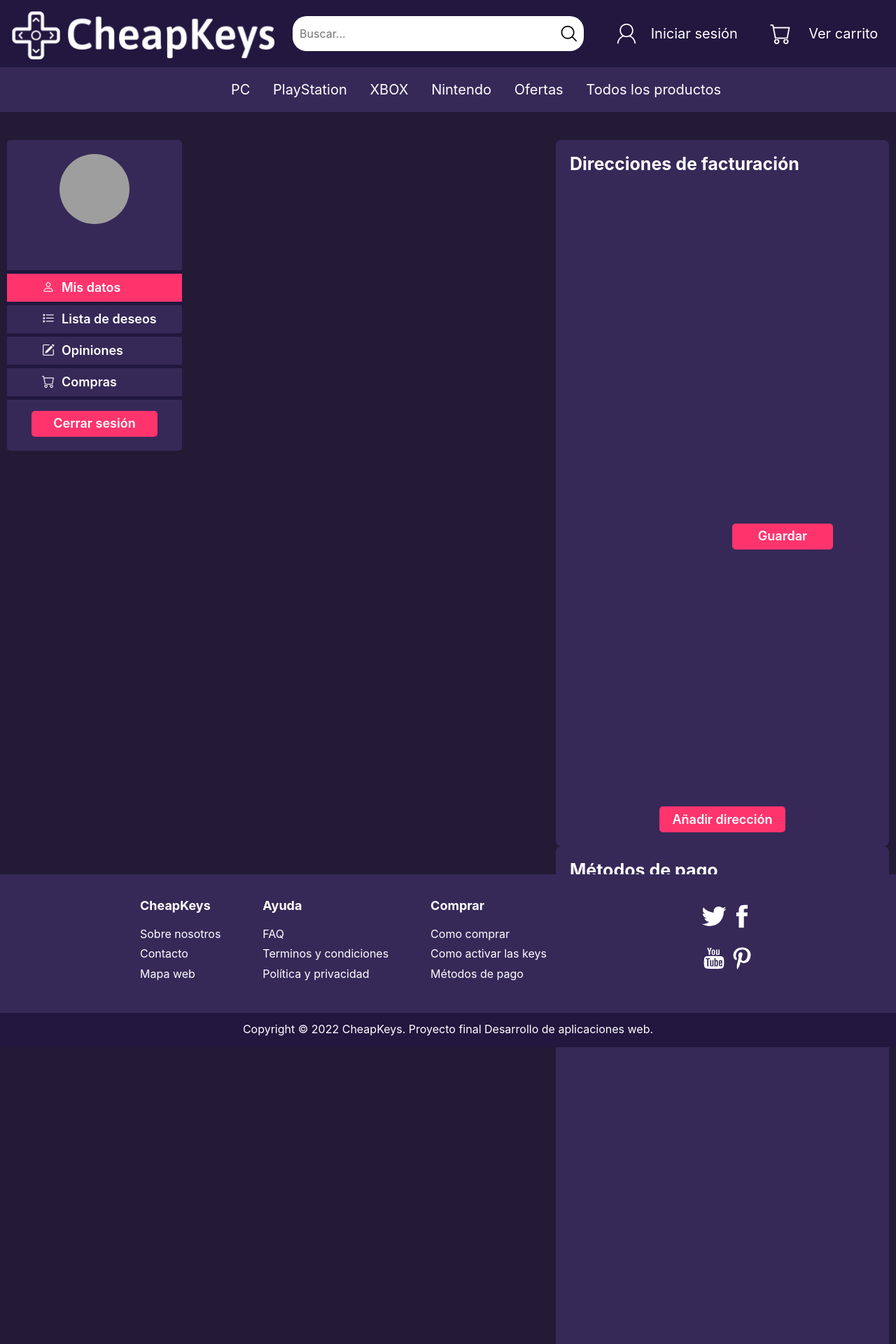
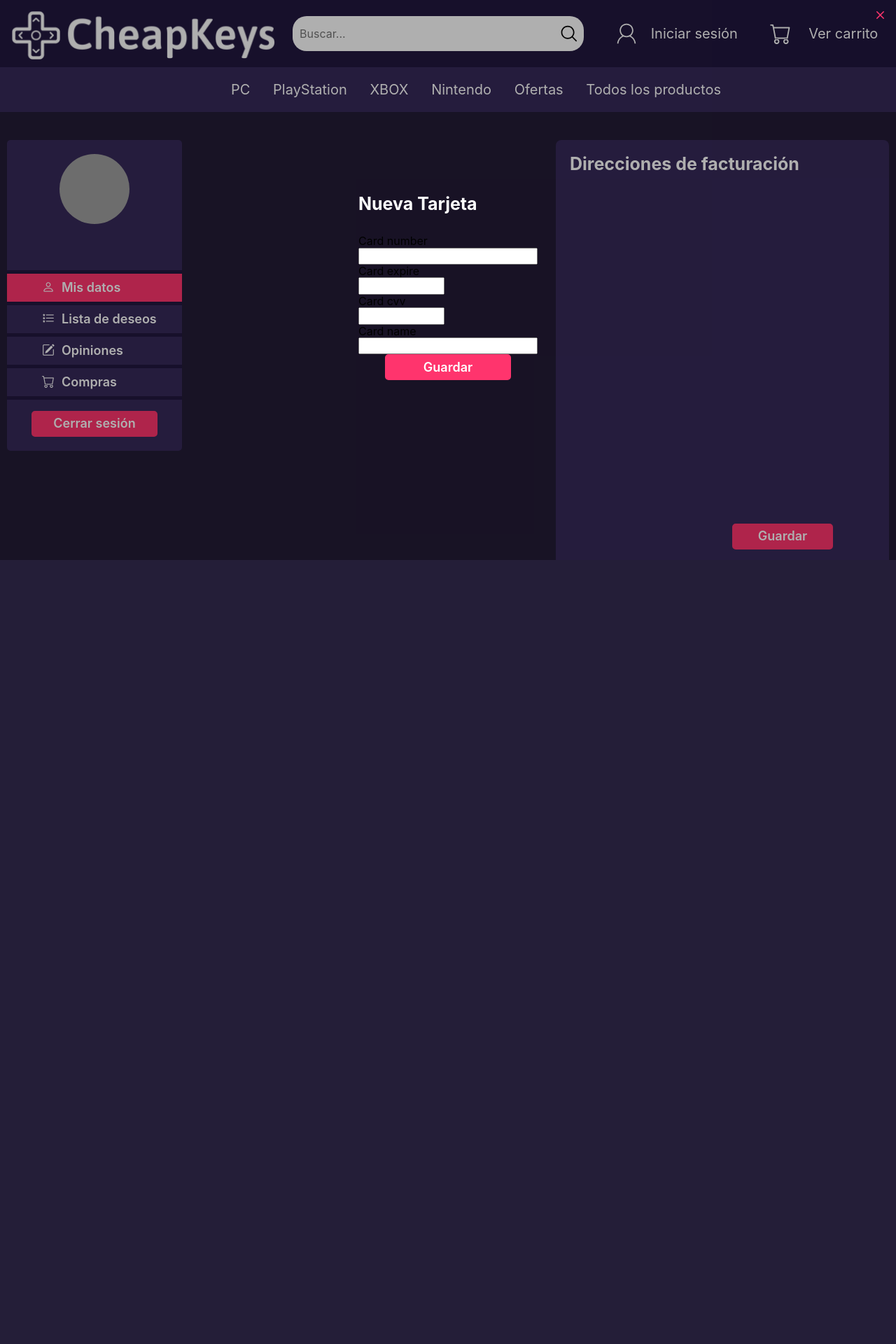
Before and after one commit to SagAraque/CheapKeys, a Symfony app: template templates/users/user_data.html.twig in a window 1280 px wide. Shown: the top 1920 px of the page at 70% size. After the commit the page ends 800 px from the top, so only its background shows below. Run offline with Twig, Linux system fonts and the light colour scheme; the template is opened without the code that fills it, so the values that code supplies are empty; form fields are guessed from the names that the template uses; style sheets or scripts are compiled from the project's sources; some libraries are stand-ins or nearby versions; grey boxes are pictures that could not be loaded.

Commit message:
Card form implemented

```diff
--- a/public/static/javascript/users.js
+++ b/public/static/javascript/users.js
@@ -1,5 +1,8 @@
 let buttons = document.querySelectorAll('.control__x');
 let container = document.querySelector('.control__container--billing');
+let closeCardForm = document.querySelector('.card__icon--deletCard');
+let addCardButton = document.querySelector('.control__add--card');
+let formCard = document.querySelector('.control__form--card');
 
 buttons.forEach(button => {
     button.addEventListener('click', ()=>{
@@ -7,6 +10,16 @@ buttons.forEach(button => {
         deleteBillingDirection(id);
         container.removeChild(button.parentNode);
     });
+});
+
+addCardButton.addEventListener('click', ()=>{
+    let container = formCard.parentNode;
+    container.classList.toggle('control__container--none');
+});
+
+closeCardForm.addEventListener('click', ()=>{
+    let container = formCard.parentNode;
+    container.classList.toggle('control__container--none');
 });
 
 
--- a/public/static/sass/_control_panel.scss
+++ b/public/static/sass/_control_panel.scss
@@ -120,6 +120,34 @@
             width: min-content;
             @include mixin.flex-style($justify:start, $direction:column);
         }
+
+        &--full
+        {
+            position: fixed;
+            top: 0;
+            left: 0;
+            right: 0;
+            bottom: 0;
+            background-color: #00000050;
+            @include mixin.flex-style($justify:center, $align:center);
+        }
+
+        &--card
+        {
+            width: 100%;
+            @include mixin.flex-style($justify:start, $direction:column);
+        }
+
+        &--half
+        {
+            width: 48%;
+            @include mixin.flex-style($justify:start, $direction:column);
+        }
+
+        &--none
+        {
+            display: none
+        }
     }
 
     &__label
@@ -132,8 +160,27 @@
     &__input
     {
         @extend .form__input;
+        height: 40px;
         width: 200px;
         margin: 15px 20px 15px 0px;
+
+        &--full
+        {
+            @extend .control__input;
+            width: 100%;
+            margin-top: 0;
+        }
+
+        &--num
+        {
+            -moz-appearance: textfield;
+
+            &::-webkit-outer-spin-button, &::-webkit-inner-spin-button
+            {
+                -webkit-appearance: none;
+                margin: 0;
+            }
+        }
     }
 
     &__button
@@ -144,6 +191,7 @@
         text-decoration: none;
         width: 180px;
         height: 37px;
+        margin: 0 auto;
 
         &--pass
         {
@@ -181,16 +229,6 @@
         color: var(--white);
     }
 
-    &__x
-    {
-        font-size: 35px;
-        color: var(--red);
-        cursor: pointer;
-        position: absolute;
-        top: 5px;
-        right: 10px
-    }
-
     &__form
     {
         margin-top: 50px;
@@ -200,6 +238,19 @@
             margin-top: 50px;
             @include mixin.flex-style($direction:column,$justify:start);
             position: relative;
+        }
+
+        &--card
+        {
+            width: 400px;
+            min-height: 350px;
+            @include mixin.flex-style($justify:space-between, $wrap:wrap);
+            background-color: var(--background_secondary);
+            border-radius: 8px;
+            padding: 0 10px 10px 10px;
+            position: relative;
+            box-sizing: border-box;
+
         }
     }
 }
@@ -266,8 +317,9 @@
     &__container
     {
         width: 100%;
-        min-height: 200px;
+        height: 200px;
         @include mixin.flex-style($direction:column, $align:start);
+        gap: 10px;
         overflow-y:auto;
         padding-right: 5px;
         box-sizing: border-box;
--- a/templates/users/user_data.html.twig
+++ b/templates/users/user_data.html.twig
@@ -17,6 +17,7 @@
         <button class="control__button">Añadir dirección</button>
     </article>
     {# Billing direction container end #}
+
     {# Pay methods container start #}
     <article class="content__pay">
         <h2 class="control__title">Métodos de pago</h2>
@@ -25,14 +26,15 @@
             <div class="pay__card">
                 <h3 class="pay__title">Termina en {{ card.cardNumber | slice((card.cardNumber | length) - 4, card.cardNumber | length) }} </h3>
                 <p class="pay__text">{{ card.cardName }}</p>
-                <p class="pay__text">Caduca el 8/29</p>
+                <p class="pay__text">Caduca el {{ card.cardExpire }}</p>
                 <i class="bi bi-x card__icon--delete"></i>
             </div>
         {% endfor %}
         </div>
-        <button class="control__button">Añadir tarjeta</button>
+        <button class="control__button control__add--card">Añadir tarjeta</button>
     </article>
     {# Pay methods container end #}
+
     {# User data container start #}
     <article class="content__data">
         <h2 class="control__title">Datos de mi cuenta</h2>
@@ -51,6 +53,7 @@
 
         {{ form_end(userNameForm) }}
         {# User name change form end #}
+
         {# User email change form start #}
         {{ form_start(userMailForm, {'attr' : {'action' : path('user_control_panel_data'), 'class': 'control__form' }}) }}
 
@@ -66,6 +69,7 @@
         {{ form_end(userMailForm) }}
         {# User email change form end #}
 
+        {# User password change form start #}
         {{ form_start(userPassForm, {'attr' : {'action' : path('user_control_panel_data'), 'class': 'control__form--pass' }}) }}
 
             <div class="control__container--pass">
@@ -88,6 +92,7 @@
             <input type="hidden" name="_csrf_token" value="{{ csrf_token('authenticate') }}">
 
         {{ form_end(userPassForm) }}
+        {# User password change form end #}
 
         {% for flash in app.session.flashbag.get('error') %}
             <span class="form__error">
@@ -97,4 +102,37 @@
     </article>
     {# User data container end #}
 
+    <article class="control__container--full {{ cardClass }}">
+        {{ form_start(userNewCard, {'attr' : {'action' : path('user_control_panel_data'), 'class': 'control__form--card' }}) }}
+
+            <i class="bi bi-x card__icon--delete card__icon--deletCard"></i>
+            <h2 class="control__title">Nueva Tarjeta</h2>
+
+            <div class="control__container--card">
+                {{ form_label(userNewCard.cardNumber) }}
+                {{ form_widget(userNewCard.cardNumber) }}
+                {{ form_errors(userNewCard.cardNumber) }}
+
+            </div>
+            <div class="control__container--half">
+                {{ form_label(userNewCard.cardExpire) }}
+                {{ form_widget(userNewCard.cardExpire) }}
+            </div>
+            <div class="control__container--half">
+                {{ form_label(userNewCard.cardCvv) }}
+                {{ form_widget(userNewCard.cardCvv) }}
+            </div>
+            {{ form_errors(userNewCard.cardCvv) }}
+            {{ form_errors(userNewCard.cardExpire) }}
+            <div class="control__container--card">
+                {{ form_label(userNewCard.cardName) }}
+                {{ form_widget(userNewCard.cardName) }}
+                {{ form_errors(userNewCard.cardName) }}
+            </div>
+            <input type="hidden" name="_csrf_token" value="{{ csrf_token('authenticate') }}">
+            <input type="submit" value="Guardar" class="control__button">
+
+        {{ form_end(userNewCard) }}
+    </article>
+
 {% endblock %}
```
Also changed, not shown: src/Controller/UserController.php (+33 -7 lines), src/Entity/Card.php (+21 -2 lines), src/Form/CardType.php (added, +101 -0 lines).
